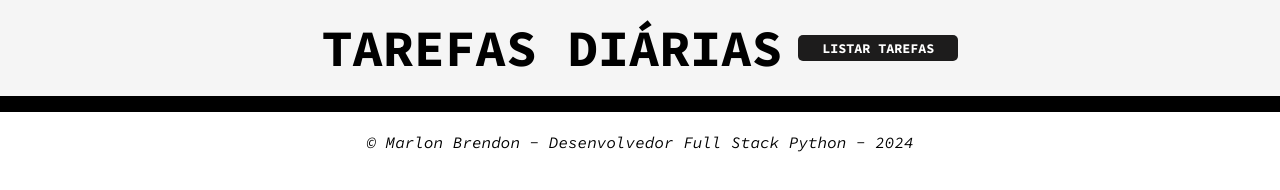
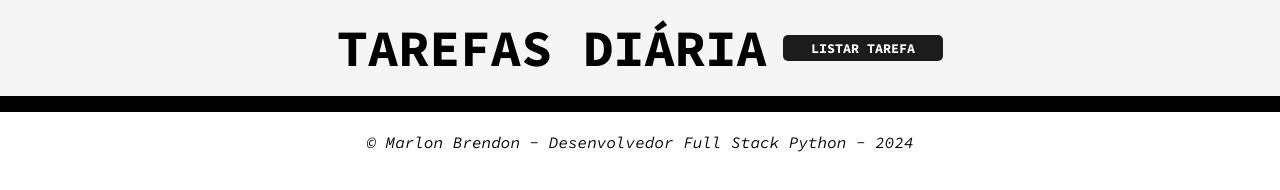
Before and after one commit to marloonbf/site_lista_tarefas_ex, a plain HTML site: page index.html in a window 1280 px wide. Drawn offline with nearby package versions, Linux system fonts and the light colour scheme.

```diff
--- a/index.html
+++ b/index.html
@@ -4,7 +4,7 @@
 <head>
     <meta charset="UTF-8">
     <meta name="viewport" content="width=device-width, initial-scale=1.0">
-    <title>Tarefas Diárias</title>
+    <title>Tarefas Diária</title>
     <link rel="icon" href="./imagens/tarefa.png" type="image/x-com">
     <link rel="preconnect" href="https://fonts.googleapis.com">
     <link rel="preconnect" href="https://fonts.gstatic.com" crossorigin>
@@ -15,8 +15,8 @@
 
 <body>
     <header>
-        <h1>Tarefas Diárias</h1>
-        <button type="button">Listar Tarefas</button>
+        <h1>Tarefas Diária</h1>
+        <button type="button">Listar Tarefa</button>
     </header>
     <form>
         <h2>Nova Tarefa</h2>
```
